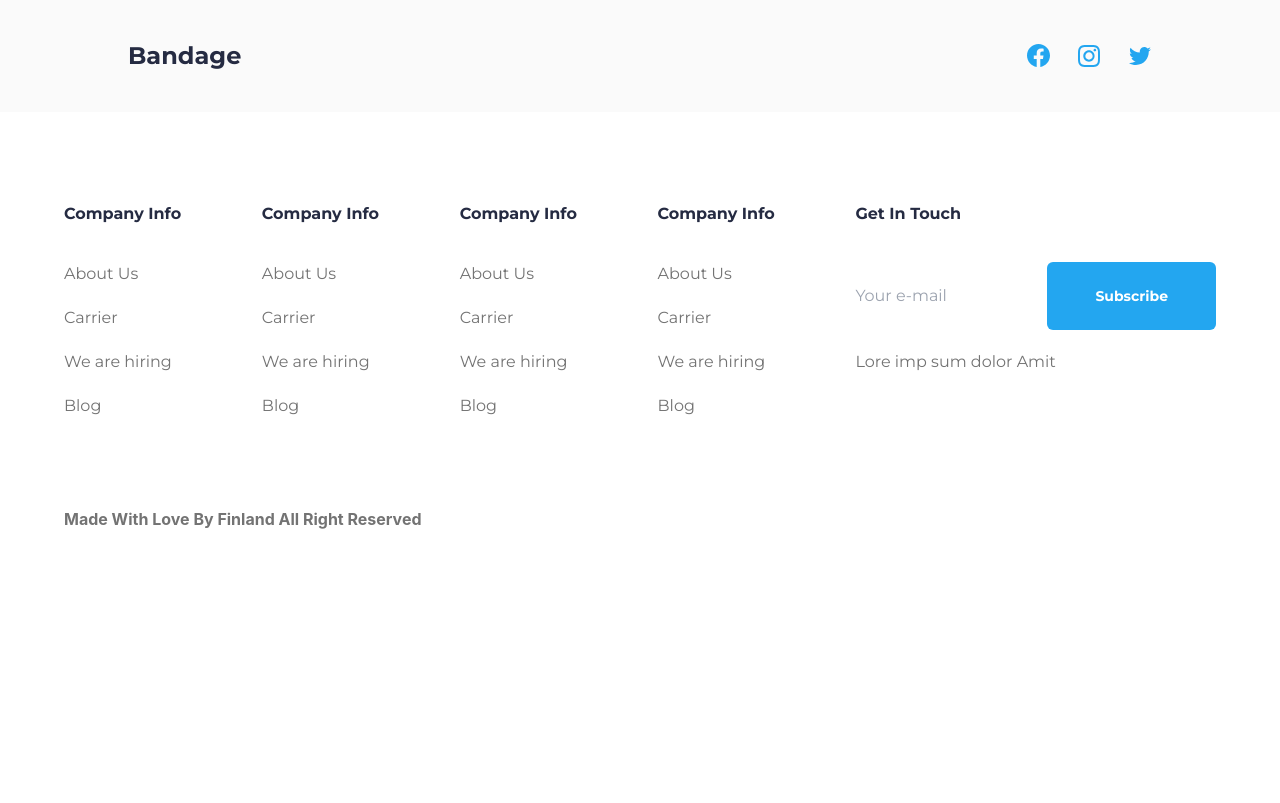
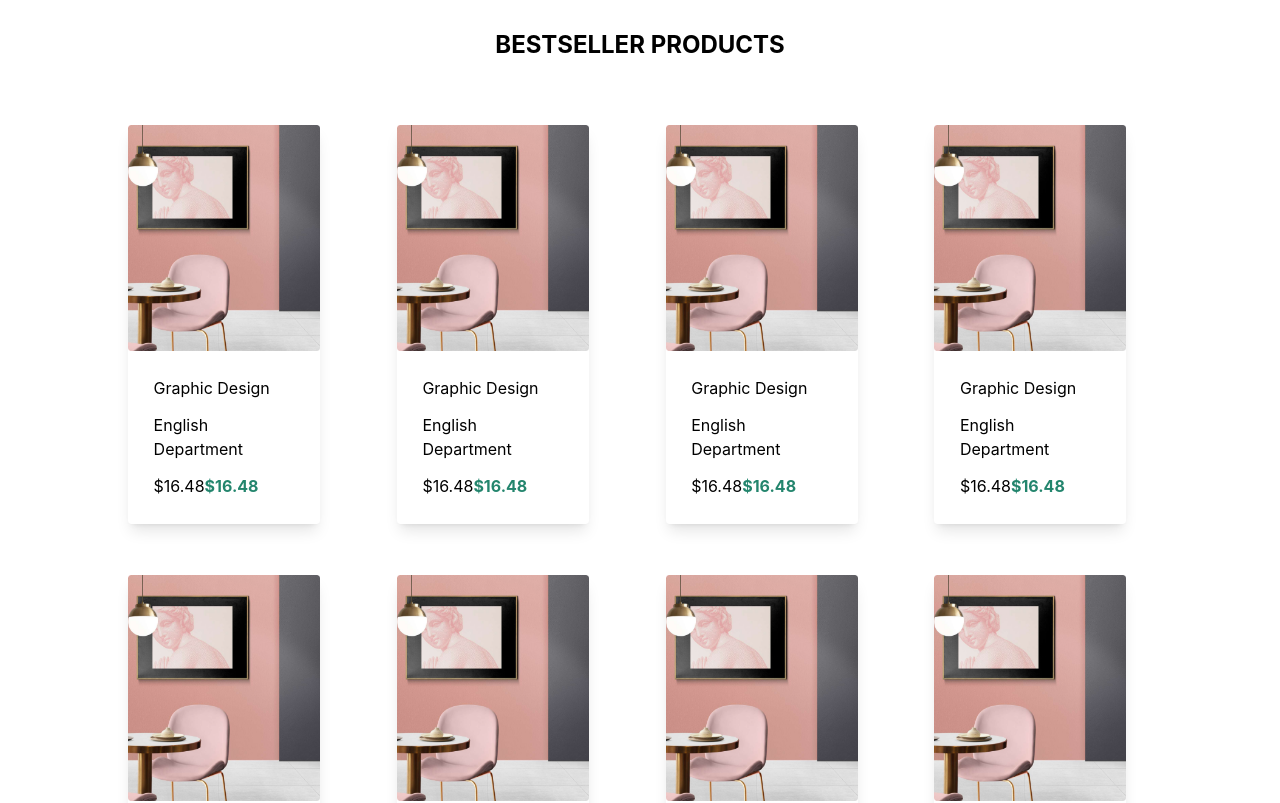
Before and after one commit to ayseefsin/e-commerce, a React (Create React App) app in the folder my-app/: page /products/detail in a window 1280 px wide. Shown: the part 1300-2103 px from the top of the page. Before the commit the page ends 1895 px from the top, so only its background shows below. Built offline with nearby package versions, Linux system fonts and the light colour scheme; a web font is replaced by a local one.

Commit message:
productPage almost finished. grid gap problem in ProductDetail component

```diff
--- /dev/null
+++ b/my-app/src/components/BestSellerProductCard.js
@@ -0,0 +1,19 @@
+export const BestSellerProductCard = () => {
+  return (
+    <div className="flex flex-col gap-[2vw] rounded shadow-lg hover:shadow-2xl w-[15vw] pb-[2vw] ">
+      <img className=" w-[100%] " src="/pics/pembeSandalye.png" />
+      <div className="flex flex-col gap-[1vw] mx-[2vw] ">
+        <div>
+          <h5>Graphic Design</h5>
+        </div>
+        <div>
+          <h5>English Department</h5>
+        </div>
+        <div className="flex ">
+          <h5>$16.48</h5>
+          <h5 className=" text-[#23856D] font-bold ">$16.48</h5>
+        </div>
+      </div>
+    </div>
+  );
+};
--- /dev/null
+++ b/my-app/src/components/BestSellerProducts.js
@@ -0,0 +1,23 @@
+import { BestSellerProductCard } from "./BestSellerProductCard";
+
+export const BestSellerProducts = () => {
+  return (
+    <div className="my-[6vw]">
+      <div>
+        <h3 className="font-bold text-center my-[5vw] text-2xl ">
+          BESTSELLER PRODUCTS
+        </h3>
+      </div>
+      <div className="grid grid-cols-4 justify-between gap-[4vw] mx-[10vw] mb-10 ">
+        <BestSellerProductCard />
+        <BestSellerProductCard />
+        <BestSellerProductCard />
+        <BestSellerProductCard />
+        <BestSellerProductCard />
+        <BestSellerProductCard />
+        <BestSellerProductCard />
+        <BestSellerProductCard />
+      </div>
+    </div>
+  );
+};
--- a/my-app/src/page-components/ProductPage.js
+++ b/my-app/src/page-components/ProductPage.js
@@ -1,3 +1,4 @@
+import { BestSellerProducts } from "../components/BestSellerProducts";
 import { ProductDetail } from "../components/ProductDetail";
 import { ProductInfo } from "../components/ProductInfo";
 
@@ -6,6 +7,7 @@ export const ProductPage = () => {
     <div>
       <ProductDetail />
       <ProductInfo />
+      <BestSellerProducts/>
     </div>
   );
 };
```
